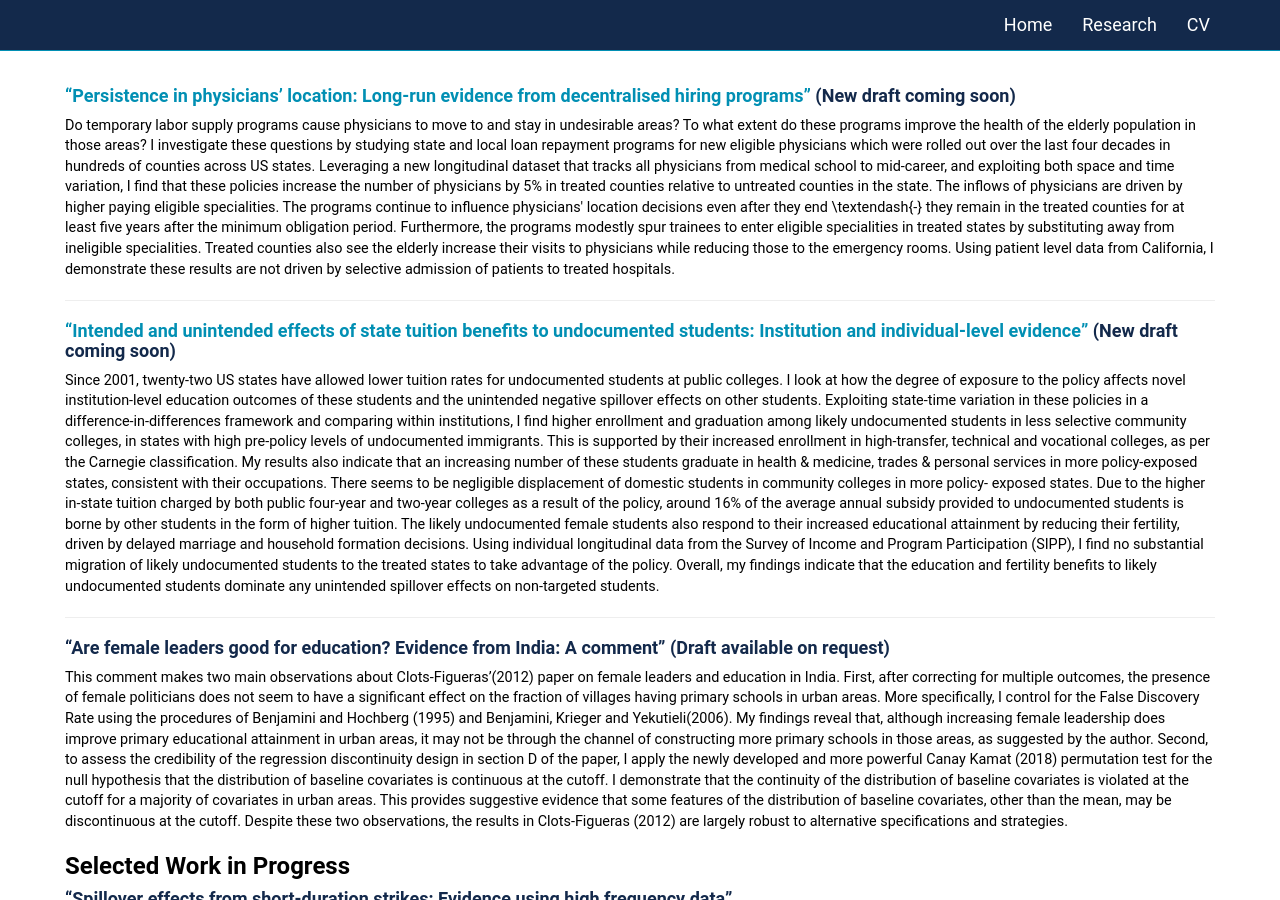
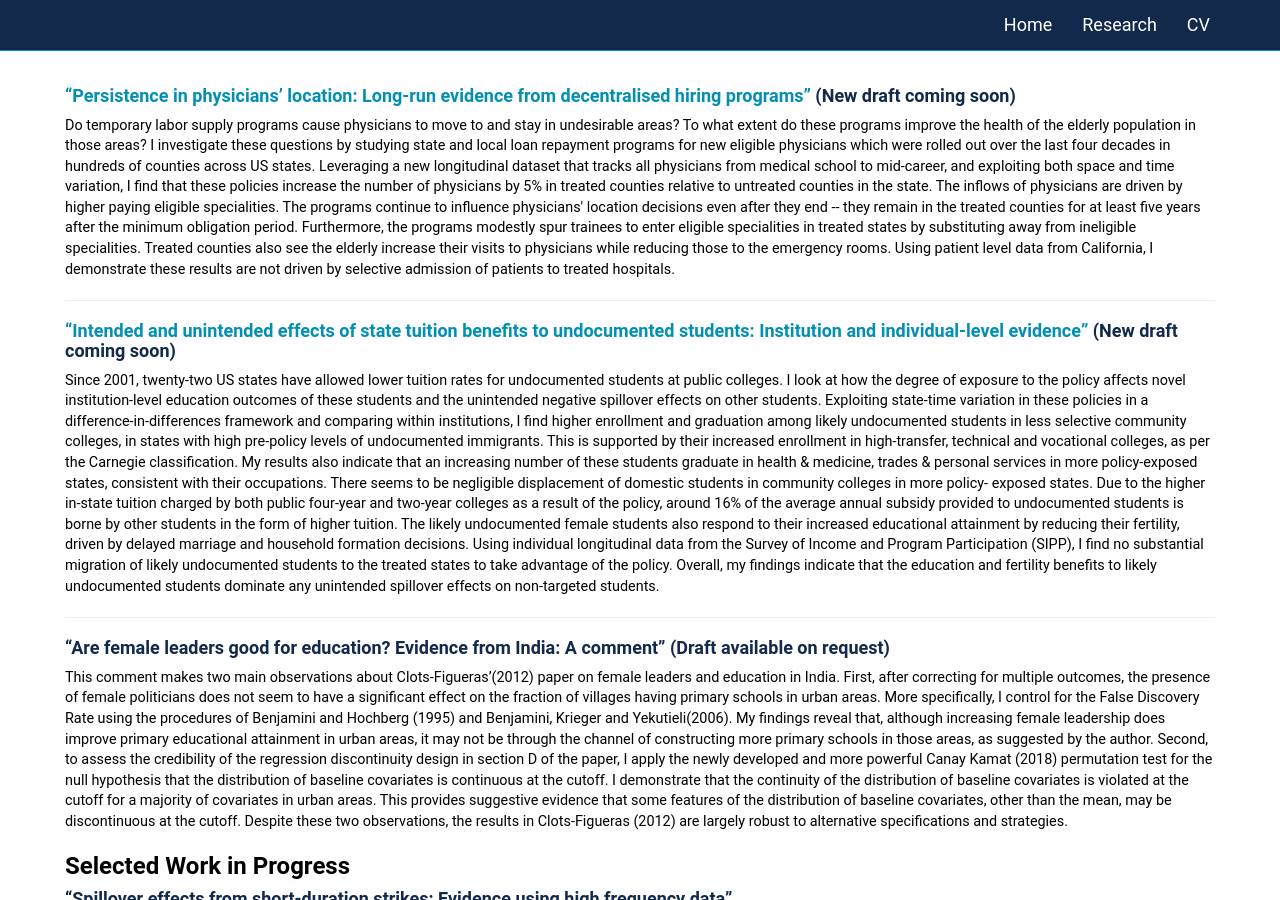
Before and after one commit to anomitaghosh/anomitaghosh.github.io, a Jekyll site: the page built from research.md, in a window 1280 px wide and 900 px high. Built offline with Jekyll 4.4.1, drawn with Linux system fonts in a browser that asks for light colours.

Commit message:
Update research.md

```diff
--- a/research.md
+++ b/research.md
@@ -4,7 +4,7 @@ layout: secondary_pages
 
 #### [**"Persistence in physicians' location: Long-run evidence from decentralised hiring programs"**](researchpapers/Anomita_Ghoshjmp.pdf) (New draft coming soon)
 
-<p style="font-size:0.8em">Do temporary labor supply programs cause physicians to move to and stay in undesirable areas? To what extent do these programs improve the health of the elderly population in those areas? I investigate these questions by studying state and local loan repayment programs for new eligible physicians which were rolled out over the last four decades in hundreds of counties across US states. Leveraging a new longitudinal dataset that tracks all physicians from medical school to mid-career, and exploiting both space and time variation, I find that these policies increase the number of physicians by 5% in treated counties relative to untreated counties in the state. The inflows of physicians are driven by higher paying eligible specialities. The programs continue to influence physicians' location decisions even after they end \textendash{-} they remain in the treated counties for at least five years after the minimum obligation period. Furthermore, the programs modestly spur trainees to enter eligible specialities in treated states by substituting away from ineligible specialities. Treated counties also see the elderly increase their visits to physicians while reducing those to the emergency rooms. Using patient level data from California, I demonstrate these results are not driven by selective admission of patients to treated hospitals.
+<p style="font-size:0.8em">Do temporary labor supply programs cause physicians to move to and stay in undesirable areas? To what extent do these programs improve the health of the elderly population in those areas? I investigate these questions by studying state and local loan repayment programs for new eligible physicians which were rolled out over the last four decades in hundreds of counties across US states. Leveraging a new longitudinal dataset that tracks all physicians from medical school to mid-career, and exploiting both space and time variation, I find that these policies increase the number of physicians by 5% in treated counties relative to untreated counties in the state. The inflows of physicians are driven by higher paying eligible specialities. The programs continue to influence physicians' location decisions even after they end -- they remain in the treated counties for at least five years after the minimum obligation period. Furthermore, the programs modestly spur trainees to enter eligible specialities in treated states by substituting away from ineligible specialities. Treated counties also see the elderly increase their visits to physicians while reducing those to the emergency rooms. Using patient level data from California, I demonstrate these results are not driven by selective admission of patients to treated hospitals.
 </p>
 <hr>
 
```
